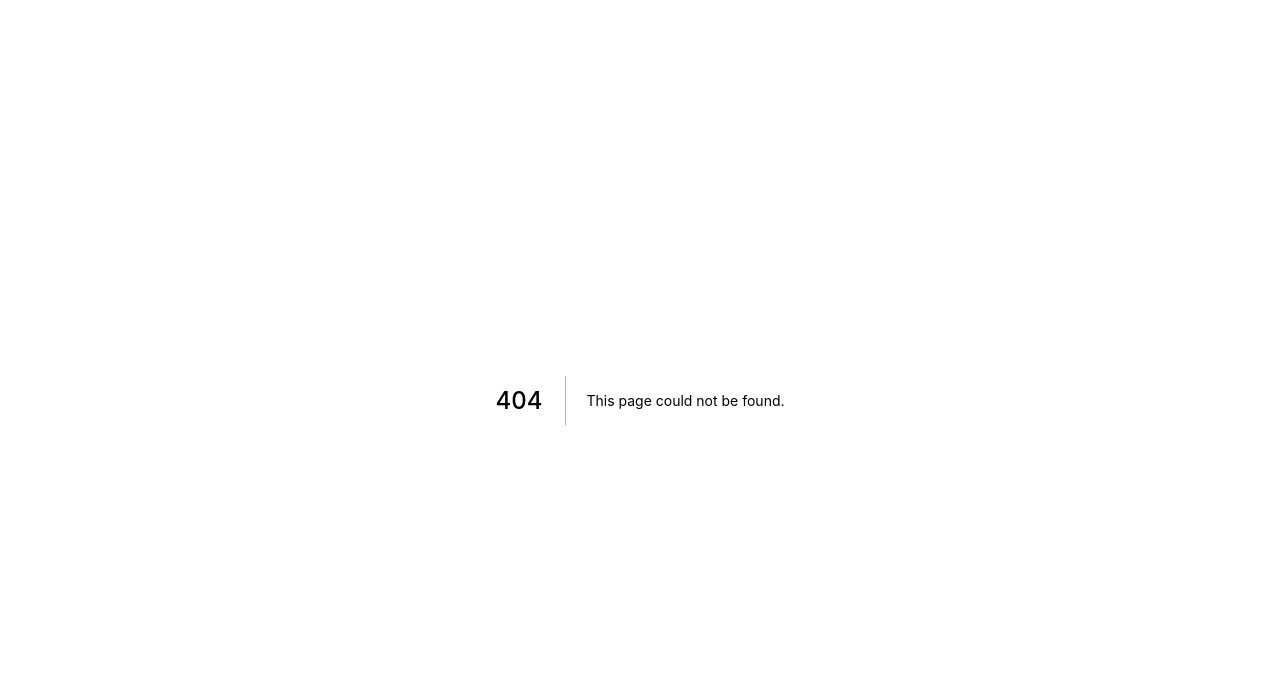
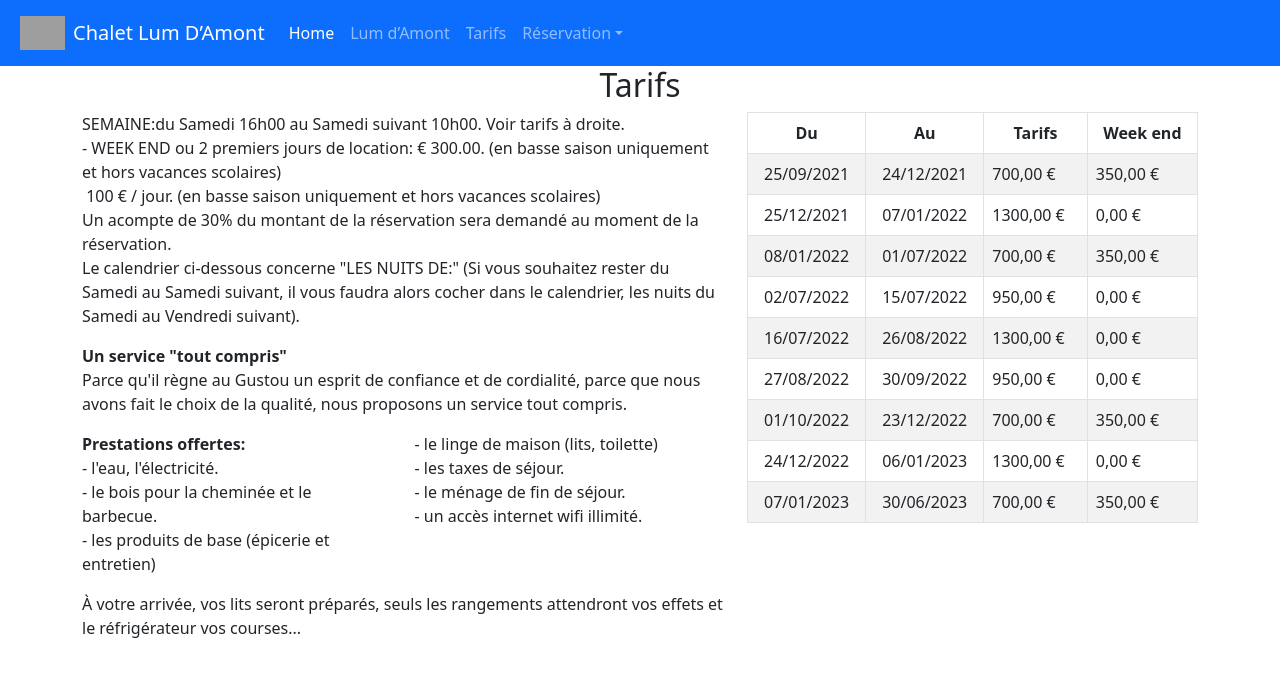
Before and after one commit to mountaineer09/Test, a Next.js app: page /tarifs in a window 1280 px wide. Before the commit this address had no page. Shown: the top 676 px of the page. Built offline with nearby package versions, Linux system fonts and the light colour scheme; grey boxes are pictures that could not be loaded; a web font is replaced by a local one.

Commit message:
Ajout pages about / tarifs

```diff
--- a/components/Navbar.tsx
+++ b/components/Navbar.tsx
@@ -1,5 +1,6 @@
 import Image from 'next/image';
 import Link from 'next/link'
+import Tarifs from '../pages/tarifs';
 
 const Navbar= () => {
     return (
@@ -17,20 +18,20 @@ const Navbar= () => {
         className="m-2 w-10 sm:w-20 self-center"
         src="\lodge.PNG" width="45" alt=""
       /></a>
-    <a className="navbar-brand" href="#">Chalet Lum D’Amount</a>
+    <a className="navbar-brand" href="#">Chalet Lum D’Amont</a>
     <button className="navbar-toggler" type="button" data-bs-toggle="collapse" data-bs-target="#navbarNavDropdown" aria-controls="navbarNavDropdown" aria-expanded="false" aria-label="Toggle navigation">
       <span className="navbar-toggler-icon"></span>
     </button>
     <div className="collapse navbar-collapse" id="navbarNavDropdown">
       <ul className="navbar-nav">
         <li className="nav-item">
-          <a className="nav-link active" aria-current="page" href="#">Home</a>
+        <Link href={'/home'}><a className="nav-link active" aria-current="page" href="#">Home</a></Link>
         </li>
         <li className="nav-item">
-          <a className="nav-link" href="#">Lum d’Amount</a>
+          <a className="nav-link" href="#">Lum d’Amont</a>
         </li>
         <li className="nav-item">
-          <a className="nav-link" href="#">Tarifs</a>
+          <Link href={'/tarifs'}><a className="nav-link" href="#">Tarifs</a></Link>
         </li>
         <li className="nav-item dropdown">
           <a className="nav-link dropdown-toggle" href="#" id="navbarDropdownMenuLink" role="button" data-bs-toggle="dropdown" aria-expanded="false">
--- /dev/null
+++ b/pages/tarifs.tsx
@@ -0,0 +1,151 @@
+import Navbar from "../components/Navbar";
+
+const Tarifs= () => {
+    return (
+        <div>
+            <Navbar></Navbar>
+        <div className="container">
+
+        <div className="row justify-content-lg-center">
+          <div className="col-lg-12">
+            <h2 className="text-center">Tarifs</h2>
+            <div className="separator"></div>
+
+
+
+<div className="row">
+  <div className="col-md-7"><p className="large"><div className="row">
+<div className="col-md-12">
+<p> SEMAINE:du Samedi 16h00 au Samedi suivant 10h00. Voir tarifs &agrave; droite.&nbsp;<br />
+<span>- WEEK END ou 2 premiers jours de location: &euro; 300.00.&nbsp;</span>(en basse saison uniquement et hors vacances scolaires)<br />
+<span>&nbsp;100 &euro; / jour.&nbsp;</span>(en basse saison uniquement et hors vacances scolaires)<br />
+<span>Un acompte</span>&nbsp;de 30% du montant de la r&eacute;servation sera demand&eacute; au moment de la r&eacute;servation.<br />
+<span>Le calendrier ci-dessous concerne &quot;LES&nbsp;NUITS&nbsp;DE:&quot;&nbsp;</span>(Si vous souhaitez rester du Samedi au Samedi suivant, il vous faudra alors cocher dans le calendrier, les nuits du Samedi au Vendredi suivant).</p>
+
+<p><span><strong>Un service &quot;tout compris&quot;</strong></span><br />
+<span>Parce qu&#39;il r&egrave;gne&nbsp;au Gustou&nbsp;un esprit de confiance et de cordialit&eacute;, parce que nous avons fait le choix de la qualit&eacute;, nous proposons un service tout compris.</span></p>
+
+<div className="row two-col">
+<div className="col-md-6 col-1">
+<p><strong>Prestations offertes:</strong><br />
+- l&#39;eau, l&#39;&eacute;lectricit&eacute;.<br />
+- le bois pour la chemin&eacute;e et le barbecue.<br />
+- les produits de base (&eacute;picerie et entretien)</p>
+</div>
+
+<div className="col-md-6 col-2">
+<p>- le linge de maison (lits, toilette)<br />
+- les taxes de s&eacute;jour.<br />
+- le m&eacute;nage de fin de s&eacute;jour.<br />
+- un acc&egrave;s internet wifi illimit&eacute;.</p>
+</div>
+</div>
+
+<blockquote>
+<p>&Agrave; votre arriv&eacute;e, vos lits seront pr&eacute;par&eacute;s, seuls les rangements attendront vos effets et le r&eacute;frig&eacute;rateur vos courses...</p>
+</blockquote>
+</div>
+</div>
+</p></div>
+  <div className="col-md-5">
+
+<div className="table-responsive well2">
+ <table className="table table-bordered table-striped">
+    <thead>
+      <tr>
+        <th className="text-center">Du </th>
+        <th className="text-center">Au </th>
+        <th className="text-center">Tarifs </th>
+        <th className="text-center">Week end</th>
+      </tr>
+    </thead>
+    <tbody>
+
+      <tr>
+        <td className="text-center">25/09/2021</td>
+        <td className="text-center">24/12/2021</td>
+        <td className="text-right">700,00 &euro;</td>
+        <td className="text-right">350,00 &euro;</td>
+      </tr>
+
+      <tr>
+        <td className="text-center">25/12/2021</td>
+        <td className="text-center">07/01/2022</td>
+        <td className="text-right">1300,00 &euro;</td>
+        <td className="text-right">0,00 &euro;</td>
+      </tr>
+
+      <tr>
+        <td className="text-center">08/01/2022</td>
+        <td className="text-center">01/07/2022</td>
+        <td className="text-right">700,00 &euro;</td>
+        <td className="text-right">350,00 &euro;</td>
+      </tr>
+
+      <tr>
+        <td className="text-center">02/07/2022</td>
+        <td className="text-center">15/07/2022</td>
+        <td className="text-right">950,00 &euro;</td>
+        <td className="text-right">0,00 &euro;</td>
+      </tr>
+
+      <tr>
+        <td className="text-center">16/07/2022</td>
+        <td className="text-center">26/08/2022</td>
+        <td className="text-right">1300,00 &euro;</td>
+        <td className="text-right">0,00 &euro;</td>
+      </tr>
+
+      <tr>
+        <td className="text-center">27/08/2022</td>
+        <td className="text-center">30/09/2022</td>
+        <td className="text-right">950,00 &euro;</td>
+        <td className="text-right">0,00 &euro;</td>
+      </tr>
+
+      <tr>
+        <td className="text-center">01/10/2022</td>
+        <td className="text-center">23/12/2022</td>
+        <td className="text-right">700,00 &euro;</td>
+        <td className="text-right">350,00 &euro;</td>
+      </tr>
+
+      <tr>
+        <td className="text-center">24/12/2022</td>
+        <td className="text-center">06/01/2023</td>
+        <td className="text-right">1300,00 &euro;</td>
+        <td className="text-right">0,00 &euro;</td>
+      </tr>
+
+      <tr>
+        <td className="text-center">07/01/2023</td>
+        <td className="text-center">30/06/2023</td>
+        <td className="text-right">700,00 &euro;</td>
+        <td className="text-right">350,00 &euro;</td>
+      </tr>
+
+    </tbody>
+  </table>
+
+  </div>
+
+
+  </div>
+</div>
+
+
+
+
+          </div>
+        </div>
+
+
+
+
+
+      </div>
+      </div>
+    );
+}
+
+export default Tarifs;
```
Also changed, not shown: pages/home.tsx (added, +45 -0 lines), pages/index.tsx (+13 -0 lines).
